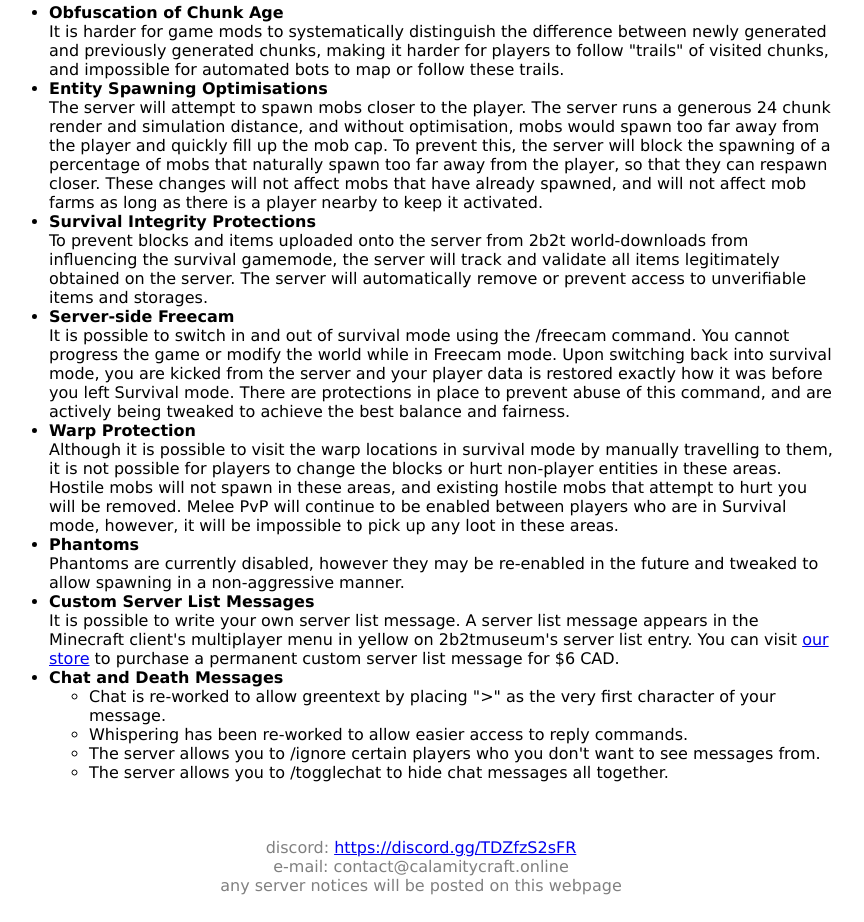
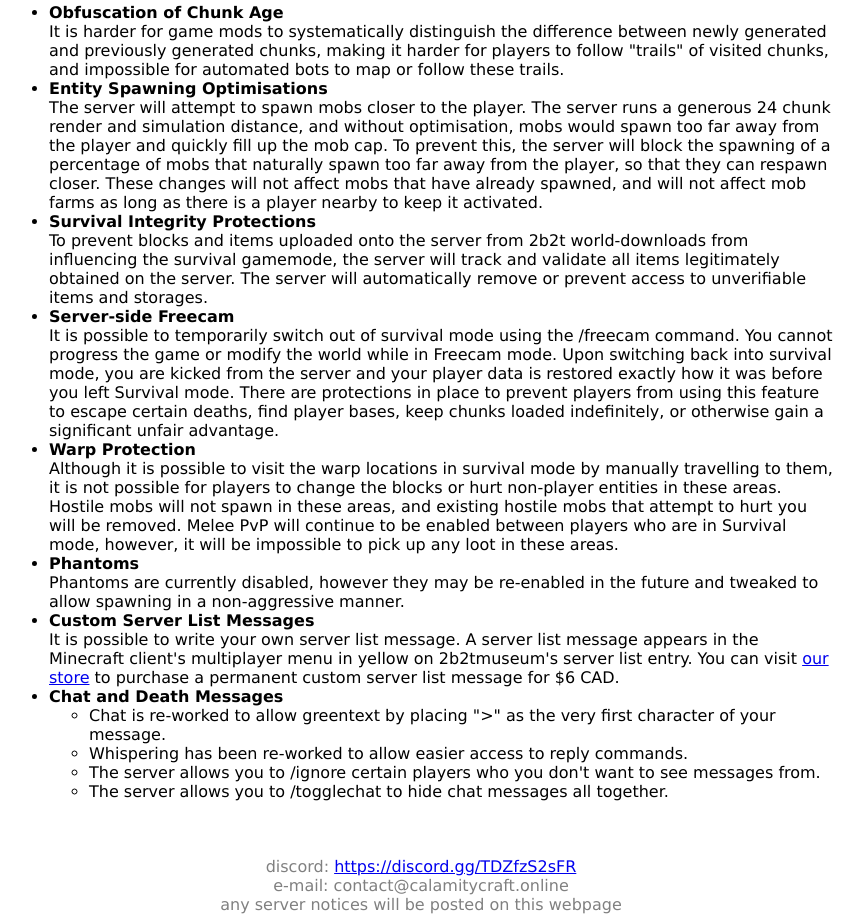
Before and after one commit to TwinkNet/twinknet.github.io, a plain HTML site: page survival.html in a window 1280 px wide. Shown: the part 801-1723 px from the top of the page, without its empty margins (219-1083 px from the left). Drawn offline with Linux system fonts and the light colour scheme.

Commit message:
update survival.html - freecam changes

```diff
--- a/survival.html
+++ b/survival.html
@@ -37,9 +37,10 @@
 			<li>
 				<b>Server-side Freecam</b>
 				<br>
-				It is possible to switch in and out of survival mode using the /freecam command. You cannot progress the game or modify the world while in Freecam mode.
+				It is possible to temporarily switch out of survival mode using the /freecam command. You cannot progress the game or modify the world while in Freecam mode.
 				Upon switching back into survival mode, you are kicked from the server and your player data is restored exactly how it was before you left Survival mode.
-				There are protections in place to prevent abuse of this command, and are actively being tweaked to achieve the best balance and fairness.
+				There are protections in place to prevent players from using this feature to escape certain deaths, find player bases, keep chunks loaded indefinitely,
+				or otherwise gain a significant unfair advantage.
 			</li>
 			<li>
 				<b>Warp Protection</b>
```
